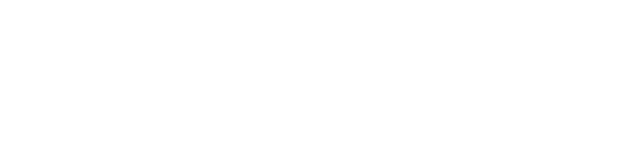
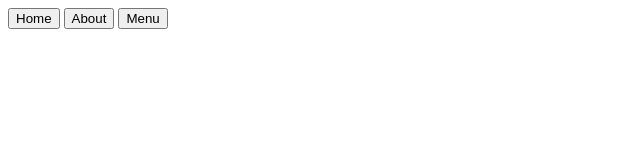
Before and after one commit to lucaslija/odin-restaurant, a website built with webpack: page dist/index.html in a window 1280 px wide. Shown: the whole page, without its empty margins (0-640 px from the left). Built offline with nearby package versions, Linux system fonts and the light colour scheme.

Commit message:
html skeleton for index.html

```diff
--- a/dist/index.html
+++ b/dist/index.html
@@ -7,6 +7,15 @@
   <script src="./main.js"></script>
 </head>
 <body>
+  <header>
+    <nav>
+      <button>Home</button>
+      <button>About</button>
+      <button>Menu</button>
+    </nav>
+  </header>
+  <div id="content">
 
+  </div>
 </body>
 </html>
```
